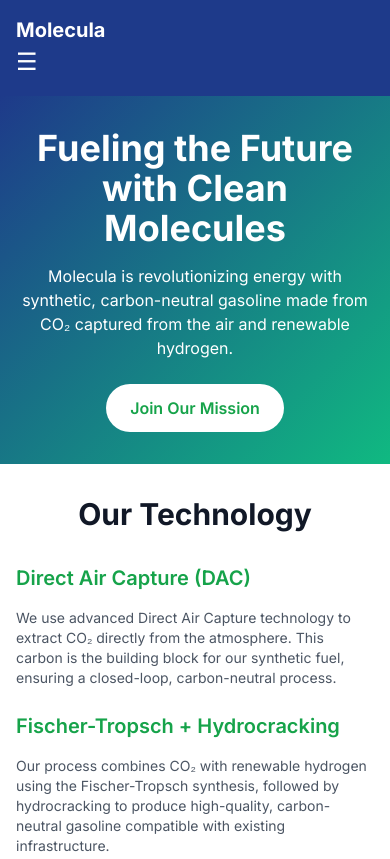
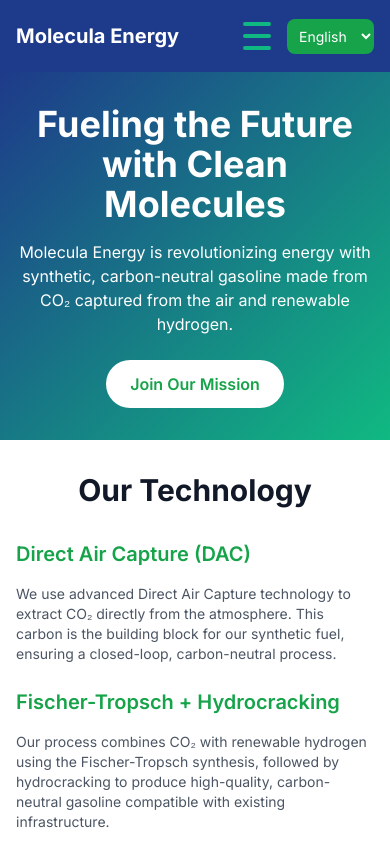
Before and after one commit to Termin44l/Molecula-website, a website: page index.html in a window 390 px wide. Shown: the top 859 px of the page. Drawn offline with nearby package versions, Linux system fonts and the light colour scheme.

Commit message:
Update index.html

```diff
--- a/index.html
+++ b/index.html
@@ -9,7 +9,6 @@
     <style>
         body {
             font-family: 'Inter', sans-serif;
-            overflow-x: hidden; /* Prevent horizontal scrolling */
         }
         .section-padding {
             padding: 4rem 1rem;
@@ -25,16 +24,46 @@
             width: 4px;
             background: #10b981;
         }
-        /* Navbar adjustments for mobile */
-        .nav-menu {
+        /* Responsive Header Fix */
+        .header-flex {
+            display: flex;
+            justify-content: space-between;
+            align-items: center;
+            gap: 0.5rem;
+            position: relative;
+        }
+        .nav-actions {
             display: flex;
             align-items: center;
-            space-x-4;
+            gap: 0.5rem;
+            z-index: 20; /* Ensure hamburger is above nav-links */
         }
-        .nav-toggle {
+        .nav-links {
+            display: flex;
+            align-items: center;
+            gap: 0.5rem;
+            transition: all 0.3s;
+        }
+        .hamburger {
             display: none;
-            font-size: 1.5rem;
+            flex-direction: column;
+            justify-content: center;
+            width: 40px;
+            height: 40px;
+            background: none;
+            border: none;
             cursor: pointer;
+            padding: 0;
+            z-index: 30; /* Ensure hamburger is above nav-links */
+        }
+        .hamburger span {
+            height: 4px;
+            width: 28px;
+            background: #10b981;
+            margin: 4px 0;
+            border-radius: 2px;
+            transition: 0.3s;
+            display: block;
         }
         @media (max-width: 640px) {
             .section-padding {
@@ -63,29 +92,34 @@
                 background: #10b981;
                 border-radius: 50%;
             }
-            /* Mobile navbar */
-            .nav-menu {
-                display: none;
-                flex-direction: column;
-                width: 100%;
+            /* Header Responsive Fix */
+            .header-flex {
+                flex-direction: row;
+                align-items: center;
+            }
+            .nav-actions {
+                gap: 0.25rem;
+            }
+            .hamburger {
+                display: flex;
+            }
+            .nav-links {
                 position: absolute;
                 top: 100%;
                 left: 0;
+                right: 0;
                 background: #1e3a8a;
-                padding: 1rem;
+                flex-direction: column;
+                align-items: stretch;
+                gap: 0.25rem;
+                padding: 0.5rem 1rem;
+                display: none;
+                z-index: 10;
             }
-            .nav-menu.active {
+            .nav-links.open {
                 display: flex;
             }
-            .nav-toggle {
-                display: block;
-            }
-            header .flex {
-                flex-direction: column;
-                align-items: flex-start;
-            }
-            header a, header select {
-                margin: 0.5rem 0;
+            .nav-links a, .nav-links select {
                 width: 100%;
             }
         }
@@ -94,22 +128,24 @@
 <body class="bg-gray-100 text-gray-900">
     <!-- Header with Language Switch and Links -->
     <header class="bg-blue-900 text-white py-4">
-        <div class="max-w-7xl mx-auto px-4">
-            <div class="flex justify-between items-center">
-                <h1 class="text-xl font-bold">Molecula</h1>
-                <div class="flex items-center space-x-4 relative">
-                    <div class="nav-toggle">☰</div>
-                    <div class="nav-menu">
-                        <a href="index.html" data-i18n="nav-home" class="hover:text-green-300 transition">Home</a>
-                        <a href="about.html" data-i18n="nav-about" class="hover:text-green-300 transition">About</a>
-                        <a href="for-investors.html" data-i18n="nav-investors" class="hover:text-green-300 transition">For Investors</a>
+        <div class="max-w-7xl mx-auto header-flex px-4">
+            <h1 class="text-xl font-bold">Molecula Energy</h1>
+            <div class="nav-actions">
+                <button class="hamburger" id="hamburger-btn" aria-label="Toggle navigation">
+                    <span></span>
+                    <span></span>
+                    <span></span>
+                </button>
                 <select id="language-switch" class="bg-green-600 text-white p-2 rounded-lg focus:outline-none hover:bg-green-700 transition text-sm">
                     <option value="en">English</option>
                     <option value="hu">Magyar</option>
                 </select>
             </div>
-                </div>
-            </div>
+            <nav class="nav-links" id="nav-links">
+                <a href="index.html" data-i18n="nav-home" class="hover:text-green-300 transition">Home</a>
+                <a href="about.html" data-i18n="nav-about" class="hover:text-green-300 transition">About</a>
+                <a href="for-investors.html" data-i18n="nav-investors" class="hover:text-green-300 transition">For Investors</a>
+            </nav>
         </div>
     </header>
 
@@ -118,7 +154,7 @@
         <div class="max-w-7xl mx-auto text-center">
             <h1 data-i18n="hero-title" class="text-4xl sm:text-5xl md:text-6xl font-bold mb-4">Fueling the Future with Clean Molecules</h1>
             <p data-i18n="hero-text" class="text-base sm:text-lg md:text-xl max-w-2xl mx-auto">
-                Molecula is revolutionizing energy with synthetic, carbon-neutral gasoline made from CO₂ captured from the air and renewable hydrogen.
+                Molecula Energy is revolutionizing energy with synthetic, carbon-neutral gasoline made from CO₂ captured from the air and renewable hydrogen.
             </p>
             <a href="#contact" data-i18n="hero-cta" class="mt-6 inline-block bg-white text-green-600 px-6 py-3 rounded-full font-semibold hover:bg-green-100 transition" id="join-mission">Join Our Mission</a>
         </div>
@@ -232,7 +268,7 @@
     <!-- Footer -->
     <footer class="bg-blue-900 text-white py-6">
         <div class="max-w-7xl mx-auto text-center">
-            <p data-i18n="footer-text" class="text-sm sm:text-base">&copy; 2025 Molecula. All rights reserved.</p>
+            <p data-i18n="footer-text" class="text-sm sm:text-base" id="footer-text">&copy; <span id="current-year">2025</span> Molecula Energy. All rights reserved.</p>
         </div>
     </footer>
 
@@ -243,7 +279,7 @@
                 'nav-about': 'About',
                 'nav-investors': 'For Investors',
                 'hero-title': 'Fueling the Future with Clean Molecules',
-                'hero-text': 'Molecula is revolutionizing energy with synthetic, carbon-neutral gasoline made from CO₂ captured from the air and renewable hydrogen.',
+                'hero-text': 'Molecula Energy is revolutionizing energy with synthetic, carbon-neutral gasoline made from CO₂ captured from the air and renewable hydrogen.',
                 'hero-cta': 'Join Our Mission',
                 'tech-title': 'Our Technology',
                 'tech-dac-title': 'Direct Air Capture (DAC)',
@@ -272,14 +308,14 @@
                 'contact-email-placeholder': 'Email Address',
                 'contact-message-placeholder': 'Your Message',
                 'contact-submit': 'Submit',
-                'footer-text': '&copy; 2025 Molecula. All rights reserved.'
+                'footer-text': '&copy; {{year}} Molecula Energy. All rights reserved.'
             },
             hu: {
                 'nav-home': 'Főoldal',
                 'nav-about': 'Rólunk',
                 'nav-investors': 'Befektetőknek',
                 'hero-title': 'A Jövő Üzemanyaga Tiszta Molekulákkal',
-                'hero-text': 'A Molecula forradalmasítja az energiatermelést szintetikus, szénsemleges benzinnel, amelyet a levegőből kivont CO₂-ból és megújuló hidrogénből állítunk elő.',
+                'hero-text': 'A Molecula Energy forradalmasítja az energiatermelést szintetikus, szénsemleges benzinnel, amelyet a levegőből kivont CO₂-ból és megújuló hidrogénből állítunk elő.',
                 'hero-cta': 'Csatlakozz Küldetésünkhöz',
                 'tech-title': 'Technológiánk',
                 'tech-dac-title': 'Közvetlen Levegő CO₂ Eltávolítás (DAC)',
@@ -308,7 +344,7 @@
                 'contact-email-placeholder': 'E-mail Cím',
                 'contact-message-placeholder': 'Üzeneted',
                 'contact-submit': 'Küldés',
-                'footer-text': '&copy; 2025 Molecula. Minden jog fenntartva.'
+                'footer-text': '&copy; {{year}} Molecula Energy. Minden jog fenntartva.'
             }
         };
 
@@ -316,7 +352,11 @@
             document.querySelectorAll('[data-i18n]').forEach(element => {
                 const key = element.getAttribute('data-i18n');
                 if (translations[lang][key]) {
+                    if (element.id === 'footer-text') {
+                        element.innerHTML = translations[lang][key].replace('{{year}}', new Date().getFullYear());
+                    } else {
                         element.textContent = translations[lang][key];
+                    }
                 }
             });
             document.querySelectorAll('[data-i18n-placeholder]').forEach(element => {
@@ -339,12 +379,26 @@
             }
         }
 
-        function toggleMenu() {
-            const navMenu = document.querySelector('.nav-menu');
-            navMenu.classList.toggle('active');
+        document.addEventListener('DOMContentLoaded', () => {
+            // Hamburger menu toggle
+            const hamburgerBtn = document.getElementById('hamburger-btn');
+            const navLinks = document.getElementById('nav-links');
+            if (hamburgerBtn && navLinks) {
+                hamburgerBtn.addEventListener('click', function(e) {
+                    e.stopPropagation();
+                    navLinks.classList.toggle('open');
+                });
+                document.addEventListener('click', function(e) {
+                    if (
+                        navLinks.classList.contains('open') &&
+                        !navLinks.contains(e.target) &&
+                        !hamburgerBtn.contains(e.target)
+                    ) {
+                        navLinks.classList.remove('open');
+                    }
+                });
             }
 
-        document.addEventListener('DOMContentLoaded', () => {
             const savedLanguage = localStorage.getItem('selectedLanguage') || 'en';
             updateLanguage(savedLanguage);
 
@@ -353,16 +407,15 @@
                 updateLanguage(e.target.value);
             });
 
+            document.getElementById('current-year').textContent = new Date().getFullYear();
+
+            // Attach smooth scroll to the "Join Our Mission" link
             const joinMissionLink = document.getElementById('join-mission');
             if (joinMissionLink) {
                 joinMissionLink.addEventListener('click', scrollToSection);
             }
 
-            const navToggle = document.querySelector('.nav-toggle');
-            if (navToggle) {
-                navToggle.addEventListener('click', toggleMenu);
-            }
-
+            // Set language parameter before form submission
             window.setLanguageParam = function(event) {
                 const lang = document.getElementById('language-switch').value;
                 const form = event.target;
```
Lines whose indentation alone changed are shown as unchanged.
